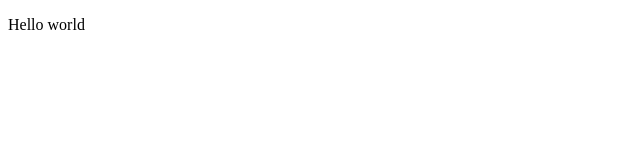
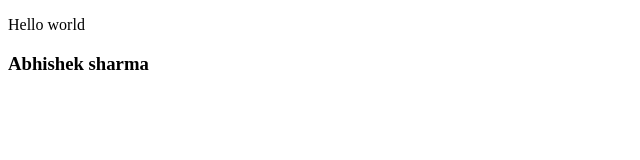
Before and after one commit to ABHI2211998/LocalRepose, a plain HTML site: page index.html in a window 1280 px wide. Shown: the whole page, without its empty margins (0-640 px from the left). Drawn offline with Linux system fonts and the light colour scheme.

Commit message:
new name

```diff
--- a/index.html
+++ b/index.html
@@ -7,5 +7,6 @@
   </head>
   <body>
     <p>Hello world</p>
+    <h3>Abhishek sharma</h3>
   </body>
 </html>
```
